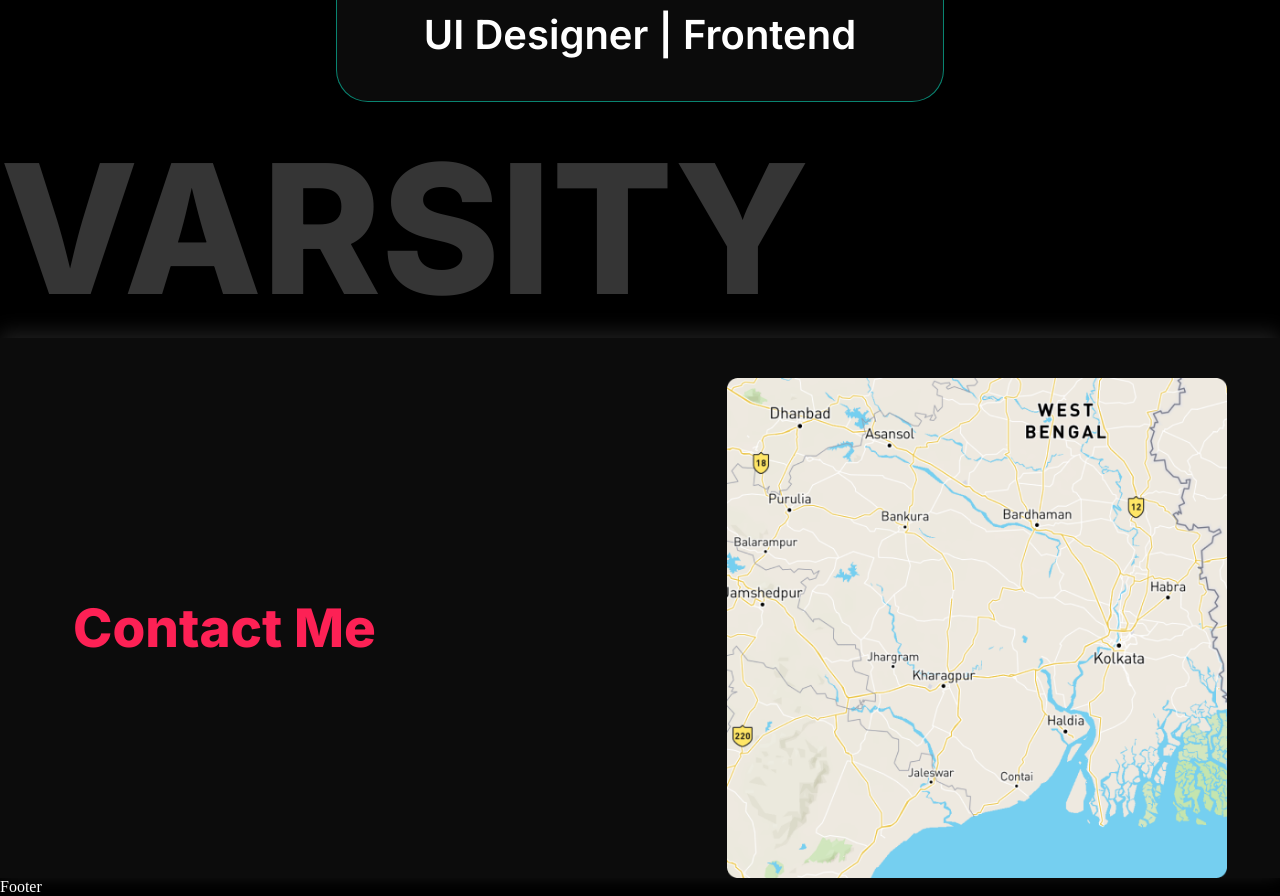
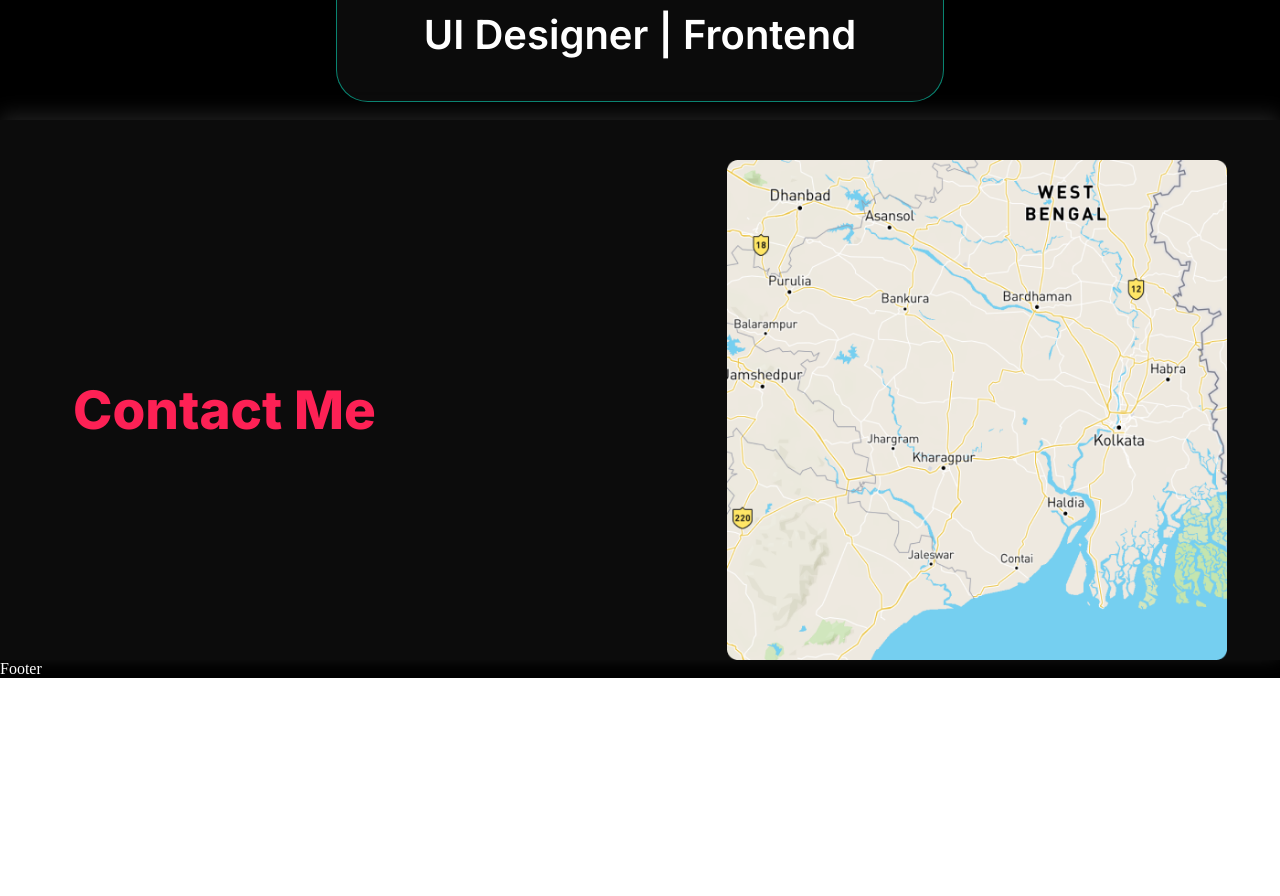
Before and after one commit to Ayanpaul11/Portfolio, a React (Vite) app: page / in a window 1280 px wide. Shown: the part 2560-3456 px from the top of the page. After the commit the page ends 3238 px from the top, so only its background shows below. Built offline with nearby package versions, Linux system fonts and the light colour scheme.

Commit message:
Update Contact.jsx

```diff
--- a/src/Components/Home/Contact.jsx
+++ b/src/Components/Home/Contact.jsx
@@ -5,7 +5,7 @@ import CCss from "./Css/Contact.module.css";
 export default function Contact() {
   return (
     <div className={CCss.mDiv}>
-      <p className={CCss.GreyText}>VARSITY</p>
+      {/* <p className={CCss.GreyText}>VARSITY</p> */}
 
       <div className={CCss.mConDiv}>
         <div>
```
